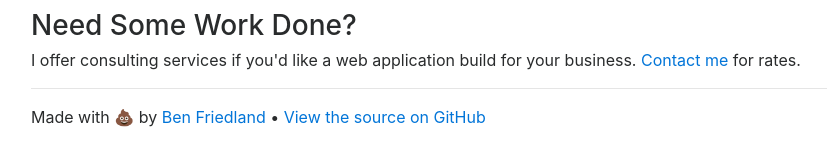
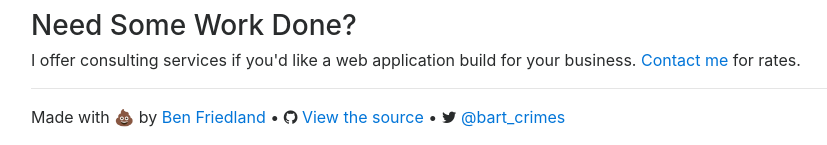
Before and after one commit to ben174/bart-crime, a Django app: page /about/ in a window 1280 px wide. Shown: the part 935-1080 px from the top of the page, without its empty margins (54-881 px from the left). Run offline with Django 3.2, Linux system fonts and the light colour scheme; some libraries are stand-ins or nearby versions.

Commit message:
Footer links

```diff
--- a/templates/base.html
+++ b/templates/base.html
@@ -17,7 +17,10 @@
 	  {% endblock %}
       <hr>
 	  <footer class="footer">
-		<p>Made with 💩 by <a href="http://www.bugben.com">Ben Friedland</a> &bull; <a href="http://www.github.com/ben174/bart-crime">View the source on GitHub</a></p>
+		<p>Made with 💩 by <a href="http://www.bugben.com">Ben Friedland</a> &bull; <i class="fa fa-github" aria-hidden="true"></i><a href="http://www.github.com/ben174/bart-crime"> View the source</a> &bull;
+
+    <i class="fa fa-twitter" aria-hidden="true"></i> <a href="https://twitter.com/bart_crimes">@bart_crimes</a></p>
+        </p>
 	  </footer>
 	</div>
 
```
